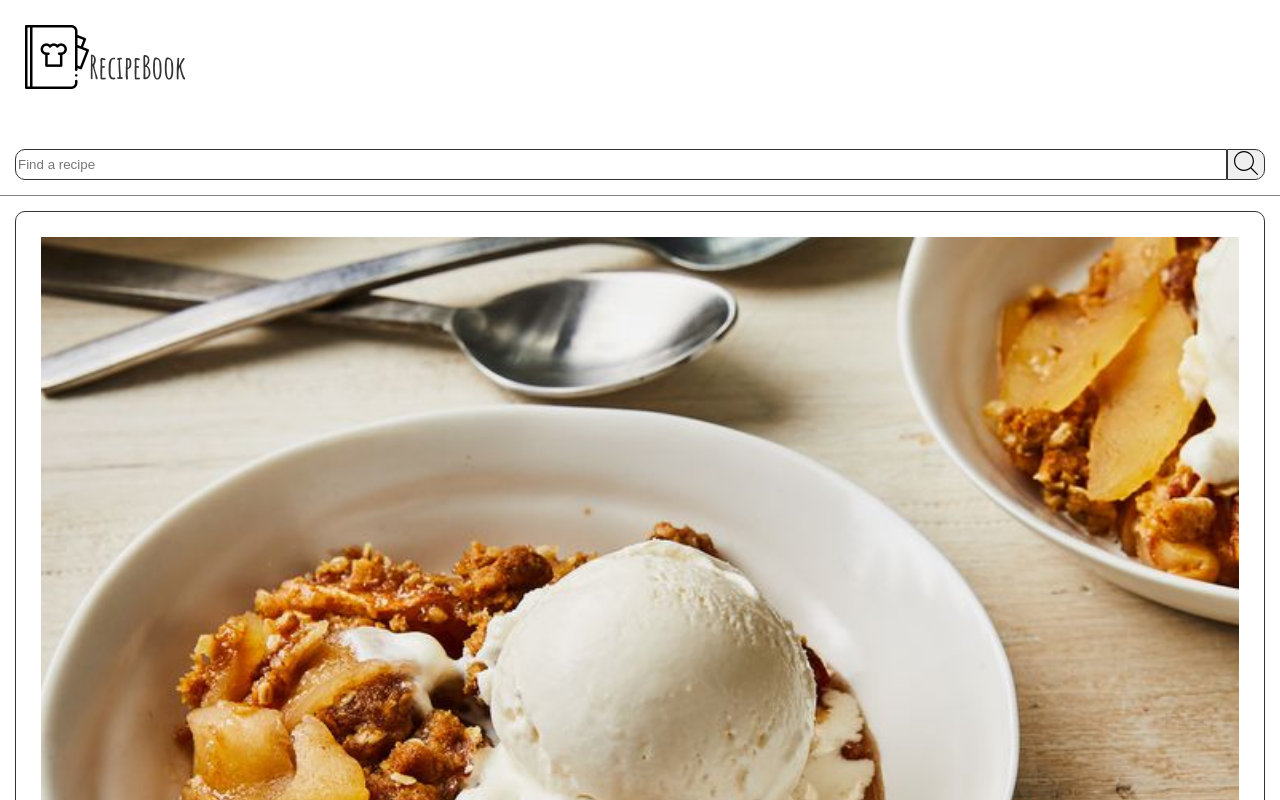
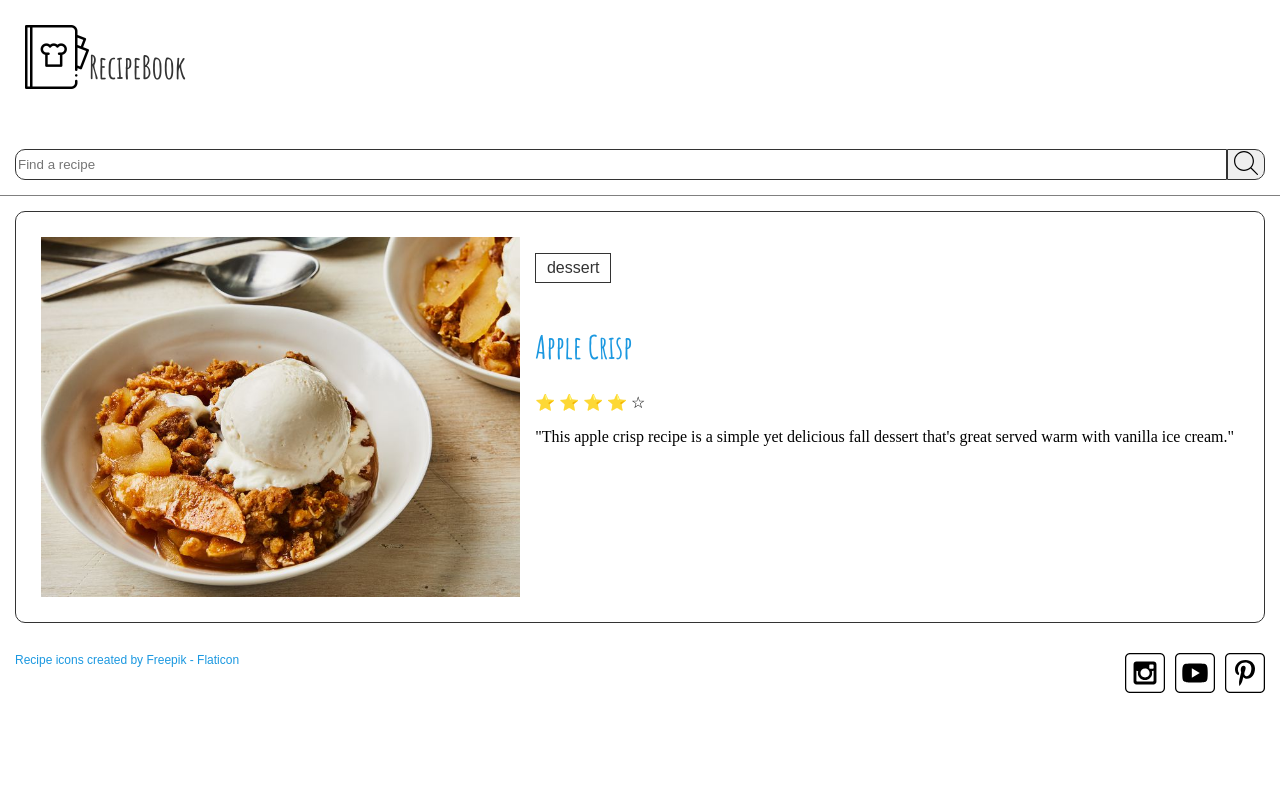
Before and after one commit to b-adams1/wdd131, a plain HTML site: page recipes/index.html in a window 1280 px wide. Shown: the top 800 px of the page. Drawn offline with Linux system fonts and the light colour scheme.

Commit message:
updated max width

```diff
--- a/recipes/index.html
+++ b/recipes/index.html
@@ -23,6 +23,7 @@
         </div>
         <div class="item">
             <img src="images/apple-crisp.jpg" alt="Apple Crisp">
+            <div class="details">
                 <p class="type">
                     dessert
                 </p>
@@ -45,6 +46,7 @@
                     dessert that's great served warm with vanilla ice cream."
                 </p>
             </div>
+        </div>
     </main>
     <footer>
         <div class="social">
--- a/recipes/recipes.css
+++ b/recipes/recipes.css
@@ -116,8 +116,29 @@ footer a {
     display: none;
 }
 
-@media screen and (min-width: 1200px) {
+@media screen and (min-width: 800px) {
     .hide {
         display: flex;
     }
+
+    .item {
+        display: flex;
+        flex-direction: row;
+        gap: 15px;
+    }
+
+    .item img {
+        width: 40%;
+    }
+
+    .details {
+        display: flex;
+        flex-direction: column;
+    }
+
+    footer {
+        display: flex;
+        flex-direction: row-reverse;
+        justify-content: space-between;
+    }
 }
```
Lines whose indentation alone changed are shown as unchanged.
